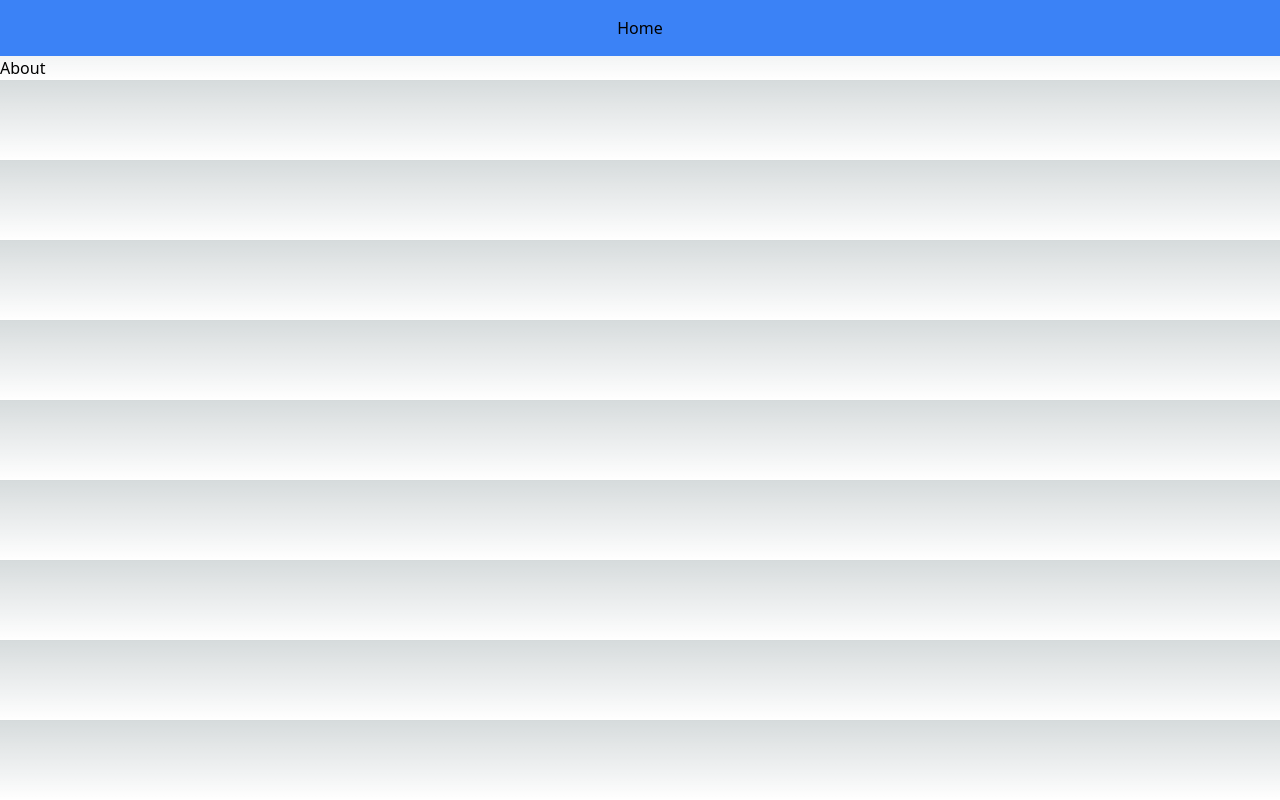
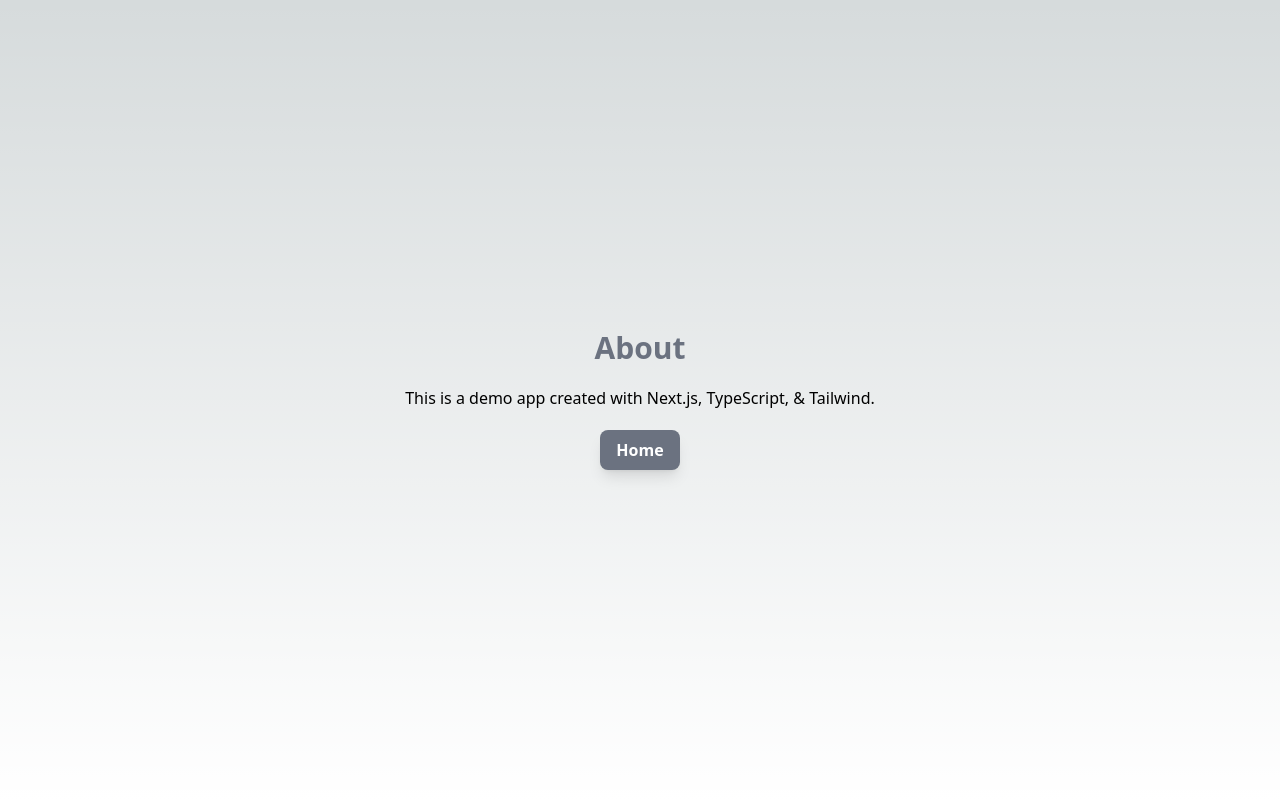
Before and after one commit to hayleyw7/moods, a Next.js app: page /about in a window 1280 px wide. Built offline with nearby package versions, Linux system fonts and the light colour scheme.

Commit message:
Finish styling

```diff
--- a/src/app/about/page.tsx
+++ b/src/app/about/page.tsx
@@ -4,13 +4,12 @@ import { Links } from '../components/links'
 
 export default function Page() {
   return (
-    <div>
+    <div className="flex flex-col items-center justify-center min-h-screen">
       <Suspense fallback={<Loading />}>
-        <nav id="navbar">
-          <Links />
-        </nav>
-        <h1>About</h1>
+        <h1 className="text-3xl font-bold text-gray-500">About</h1>
+        <p className="mt-5 mb-5">This is a demo app created with Next.js, TypeScript, & Tailwind.</p>
       </Suspense>
+      <Links />
     </div>
   )
 }
--- a/src/app/components/links.tsx
+++ b/src/app/components/links.tsx
@@ -7,21 +7,9 @@ export function Links() {
   const pathname = usePathname();
 
   return (
-    <div className="bg-blue-500 py-4">
-      <div className="container mx-auto">
-        <ul className="flex justify-center space-x-4">
-          {pathname !== '/' && (
-            <li>
-              <Link href="/">Home</Link>
-            </li>
-          )}
-          {pathname !== '/about' && (
-            <li>
-              <Link href="/about">About</Link>
-            </li>
-          )}
-        </ul>
-      </div>
-    </div>
+    <button className="bg-gray-500 py-2 px-4 text-white font-bold rounded-lg shadow-lg">
+      {pathname !== '/' && <Link href="/">Home</Link>}
+      {pathname !== '/about' && <Link href="/about">About</Link>}
+    </button>
   );
 };
--- a/src/app/page.tsx
+++ b/src/app/page.tsx
@@ -9,7 +9,7 @@ type RandomImage = {
 };
 
 async function getRandomImages(count: number): Promise<RandomImage[]> {
-  const urls = Array.from({ length: count }, () => 'https://picsum.photos/200');
+  const urls = Array.from({ length: count }, () => 'https://picsum.photos/300');
   const responses = await Promise.all(urls.map(url => fetch(url)));
 
   const images = responses.map(async (response) => {
@@ -36,14 +36,13 @@ export default function Page() {
   }, []);
 
   return (
-    <div>
-      <Links />
-      <h1 className="text-3xl font-bold underline">Home</h1>
-      <div className="grid grid-cols-1 sm:grid-cols-2 md:grid-cols-3 gap-4">
+    <div className="flex flex-col items-center justify-center min-h-screen">
+      <h1 className="text-7xl font-bold text-gray-500">Mood</h1>
+      <div className="grid grid-cols-1 sm:grid-cols-1 md:grid-cols-3 gap-4">
         {randomImages.length > 0 ? (
-          <Suspense fallback={<p className="text-center">Loading Images...</p>}>
+          <Suspense fallback={<p className="text-center">Preparing Mood...</p>}>
             {randomImages.map((image, index) => (
-              <div key={index} className="p-4">
+              <div key={index} className="p-4 mb-4 mt-4">
                 <Image
                   src={image.url}
                   alt={`Random Image ${index + 1}`}
@@ -53,9 +52,12 @@ export default function Page() {
             ))}
           </Suspense>
         ) : (
-          <p className="text-center">Loading Images...</p>
+          <div className="col-span-3 flex justify-center mt-5 mb-5">
+            <p className="text-center">Preparing Mood...</p>
+          </div>
         )}
       </div>
+      <Links />
     </div>
   );
 }
```
